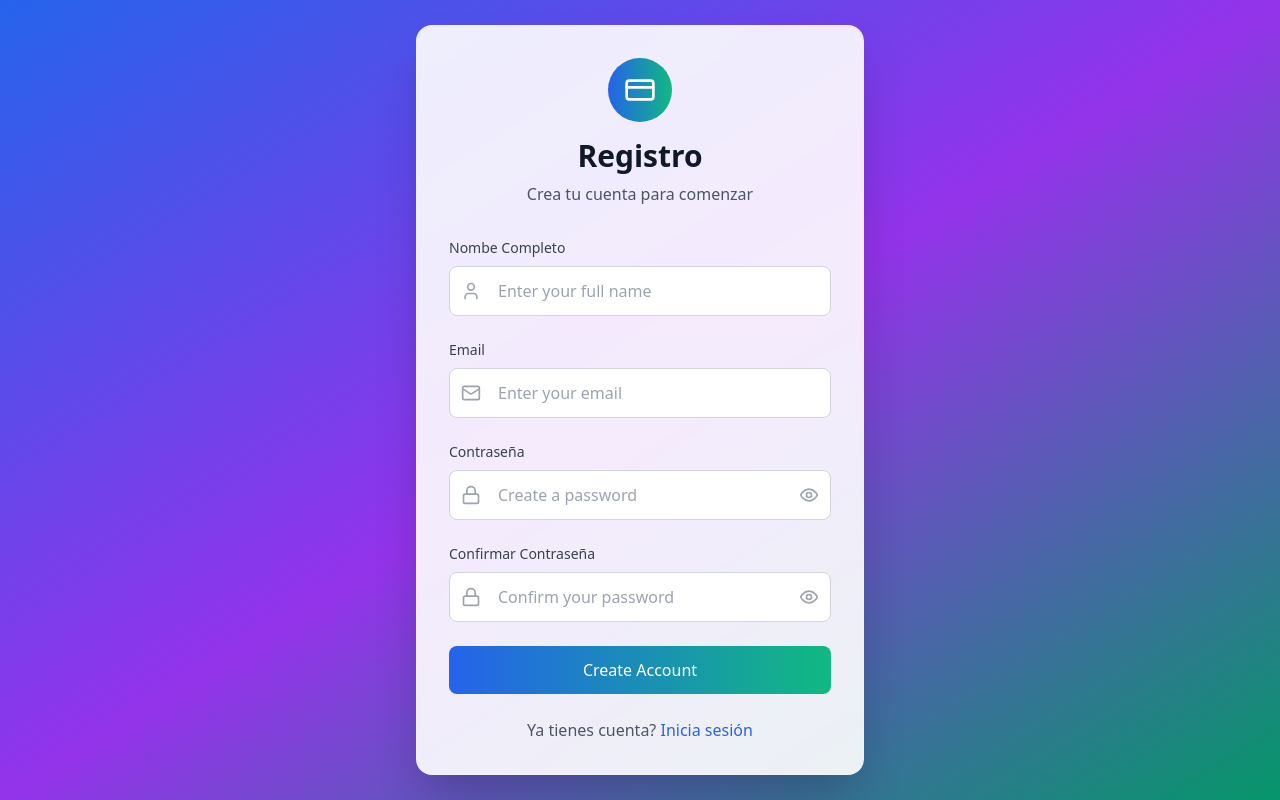
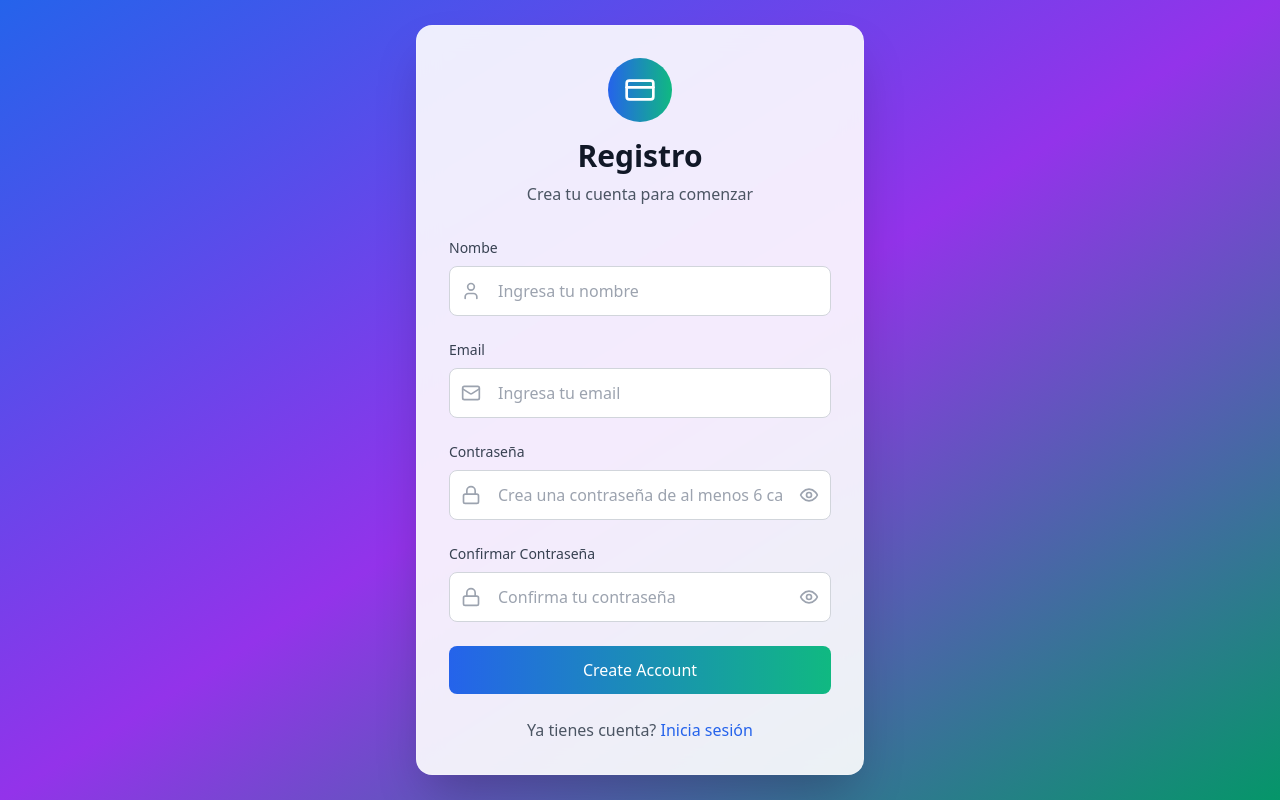
Before and after one commit to Dokarii/TercerMomento-PruebaTecnica, a React (Vite) app: page /register in a window 1280 px wide. Built offline with nearby package versions, Linux system fonts and the light colour scheme.

Commit message:
Se corrige página de registro

```diff
--- a/src/pages/RegisterPage.tsx
+++ b/src/pages/RegisterPage.tsx
@@ -48,7 +48,7 @@ export const RegisterPage: React.FC = () => {
     if (success) {
       navigate("/dashboard");
     } else {
-      setError("Registration failed. Email might already be in use.");
+      setError("Algo pasó, vuelvelo a intentar");
     }
     setIsLoading(false);
   };
@@ -77,7 +77,7 @@ export const RegisterPage: React.FC = () => {
                 htmlFor="name"
                 className="block text-sm font-medium text-gray-700 mb-2"
               >
-                Nombe Completo
+                Nombe
               </label>
               <div className="relative">
                 <User className="absolute left-3 top-1/2 transform -translate-y-1/2 h-5 w-5 text-gray-400" />
@@ -88,7 +88,7 @@ export const RegisterPage: React.FC = () => {
                   value={formData.name}
                   onChange={handleChange}
                   className="w-full pl-12 pr-4 py-3 border border-gray-300 rounded-lg focus:ring-2 focus:ring-blue-500 focus:border-transparent transition-all duration-200"
-                  placeholder="Enter your full name"
+                  placeholder="Ingresa tu nombre"
                   required
                 />
               </div>
@@ -110,7 +110,7 @@ export const RegisterPage: React.FC = () => {
                   value={formData.email}
                   onChange={handleChange}
                   className="w-full pl-12 pr-4 py-3 border border-gray-300 rounded-lg focus:ring-2 focus:ring-blue-500 focus:border-transparent transition-all duration-200"
-                  placeholder="Enter your email"
+                  placeholder="Ingresa tu email"
                   required
                 />
               </div>
@@ -132,7 +132,7 @@ export const RegisterPage: React.FC = () => {
                   value={formData.password}
                   onChange={handleChange}
                   className="w-full pl-12 pr-12 py-3 border border-gray-300 rounded-lg focus:ring-2 focus:ring-blue-500 focus:border-transparent transition-all duration-200"
-                  placeholder="Create a password"
+                  placeholder="Crea una contraseña de al menos 6 caracteres"
                   required
                 />
                 <button
@@ -165,7 +165,7 @@ export const RegisterPage: React.FC = () => {
                   value={formData.confirmPassword}
                   onChange={handleChange}
                   className="w-full pl-12 pr-12 py-3 border border-gray-300 rounded-lg focus:ring-2 focus:ring-blue-500 focus:border-transparent transition-all duration-200"
-                  placeholder="Confirm your password"
+                  placeholder="Confirma tu contraseña"
                   required
                 />
                 <button
```
